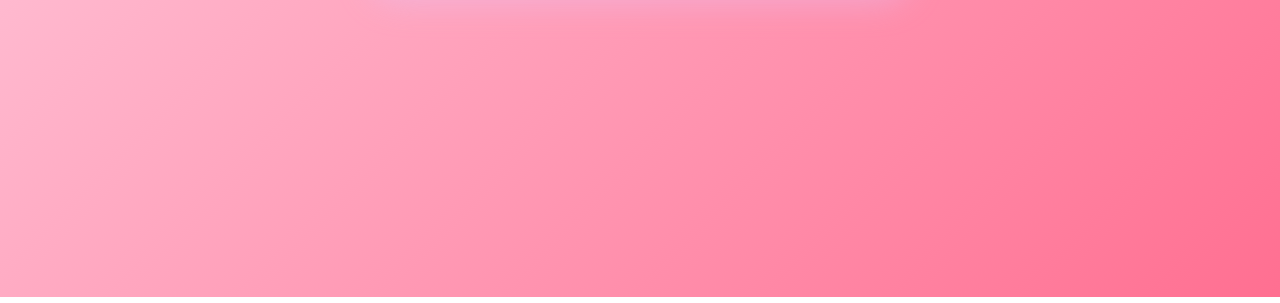
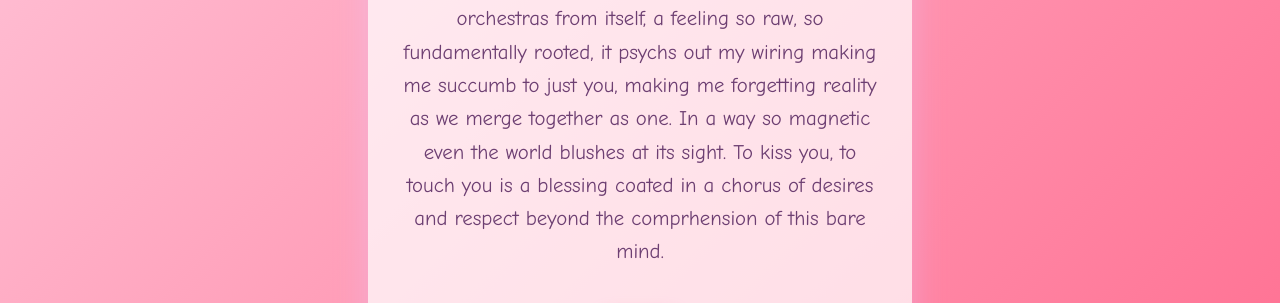
Before and after one commit to Mr-McSizzle/unityweb, a plain HTML site: page page3.html in a window 1280 px wide. Shown: the part 503-806 px from the top of the page. Drawn offline with Linux system fonts and the light colour scheme.

Commit message:
Update page3.html

```diff
--- a/page3.html
+++ b/page3.html
@@ -19,7 +19,7 @@
   <div class="container">
     <h1>Page 3! 🧸</h1>
     <p>Sending you all the cuddly vibes! <br>
-    (Replace this with your own message!)</p>
+    I miss your touch man, yeah this is that part of this message, the slight array of goosebumps I get when your skin touches mine, when your fingers weave together into string of connections into an almight clasp. To touch you is a gift I havent felt before, to kiss you is a dream bathed in a symphony of orchestras from itself, a feeling so raw, so fundamentally rooted, it psychs out my wiring making me succumb to just you, making me forgetting reality as we merge together as one. In a way so magnetic even the world blushes at its sight. To kiss you, to touch you is a blessing coated in a chorus of desires and respect beyond the comprhension of this bare mind.</p>
     <img src="https://em-content.zobj.net/source/twitter/376/teddy-bear_1f9f8.png" alt="Teddy Bear" class="cute-img">
   </div>
   <div class="floating-hearts">
```
